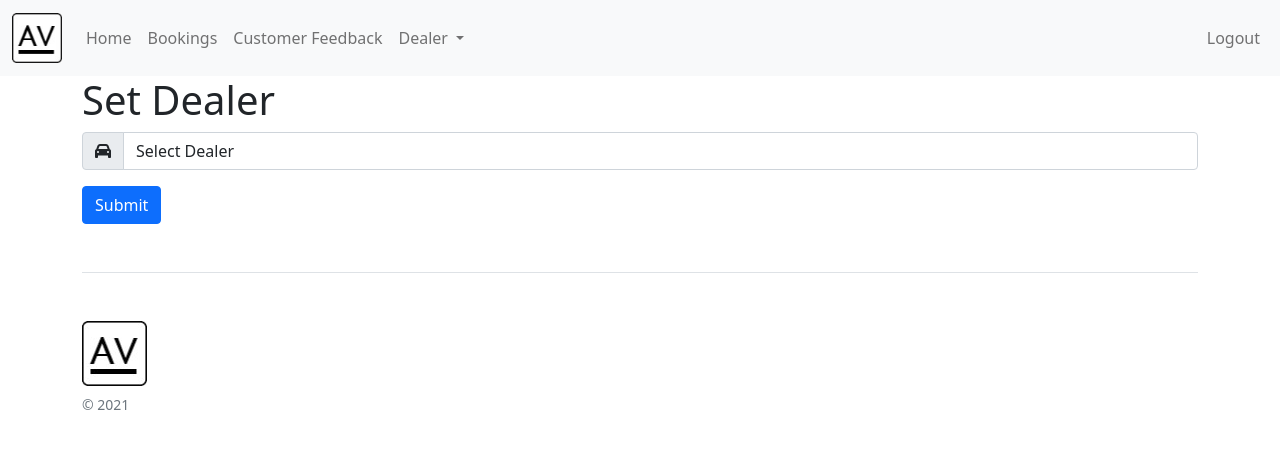
After one commit to Jack-Keene/autoview, a Flask app: page /set_dealer in a window 1280 px wide. The commit adds this page. Shown: the top 449 px of the page. Run offline with Flask 2, Linux system fonts and the light colour scheme; the visitor is signed in with stand-in values (Sample User, id 1); data that the repository does not hold is empty; parts of the project's set-up code (start-up, migrations or seed data) failed here and were passed over; some libraries are stand-ins or nearby versions.

Commit message:
set dealer

```diff
--- a/app.py
+++ b/app.py
@@ -17,7 +17,7 @@ import os
 
 app = Flask(__name__)
 
-ENV = 'prod'
+ENV = 'dev'
 # Configure SQL Alchemy
 if ENV == 'dev':
     app.debug = True
@@ -709,7 +709,20 @@ def view_feedback():
 
     return render_template('view_feedback.html', data=data, labels=labels, stats=stats, all_feedback=all_feedback)
 
+@app.route('/set_dealer', methods= ['POST', 'GET'])
+@login_required(2)#
+def set_dealer():
+    dealers = db.session.query(Dealers).add_columns(Dealers.dealer_code, Dealers.dealer_name).all()
+    if request.method == 'POST':
+        dealer = request.form['registration'].split('| ')[1]
+        db.session.query(Users).filter(Users.id==session['id']).update(dict(dealer_code=dealer))
+        db.session.commit()
+        flash('Details Updated', 'success')
+
+    return render_template('set_dealer.html', dealers=dealers)
+
 if __name__ == "__main__":
+    create_availability()
     app.run()
 
 # 2021-11-05T20:06:08.044257+00:00 app[web.1]: 10.1.39.140 - - [05/Nov/2021:20:06:08 +0000] "GET / HTTP/1.1" 200 4691 "https://autoview.herokuapp.com/" "Mozilla/5.0 (Windows NT 10.0; Win64; x64) AppleWebKit/537.36 (KHTML, like Gecko) Chrome/95.0.4638.69 Safari/537.36"
--- a/templates/includes/_navbar.html
+++ b/templates/includes/_navbar.html
@@ -28,6 +28,7 @@
                     <ul class="dropdown-menu" aria-labelledby="navbarDropdownMenuLink">
                         <li><a class="dropdown-item" href="/ramps">Ramps</a></li>
                         <li><a class="dropdown-item" href="/dealer_information">Edit Dealer</a></li>
+                        <li><a class="dropdown-item" href="/set_dealer">Set Dealer</a></li>
                     </ul>
                 </li>
             </ul>
--- /dev/null
+++ b/templates/set_dealer.html
@@ -0,0 +1,22 @@
+{% extends 'layout.html' %}
+
+{% block body %}
+{% from "includes/_formhelpers.html" import render_field %}
+<div class="container">
+    <h1>Set Dealer</h1>
+    <form action="" method="POST">
+        <div class="form-group input-group mb-3">
+            <span class="input-group-text"> <i class="fa fa-car"></i> </span>
+            <select class="form-control" name = "registration">
+                <option selected=""> Select Dealer</option>
+                {% for dealer in dealers %}
+                    <option>{{ dealer.dealer_name }} | {{ dealer.dealer_code }}</option>
+                {% endfor %}
+            </select>
+        </div>
+        <button class="btn btn-primary" type="submit">Submit</button>
+    </form>
+</div>
+
+
+{% endblock %}
```
